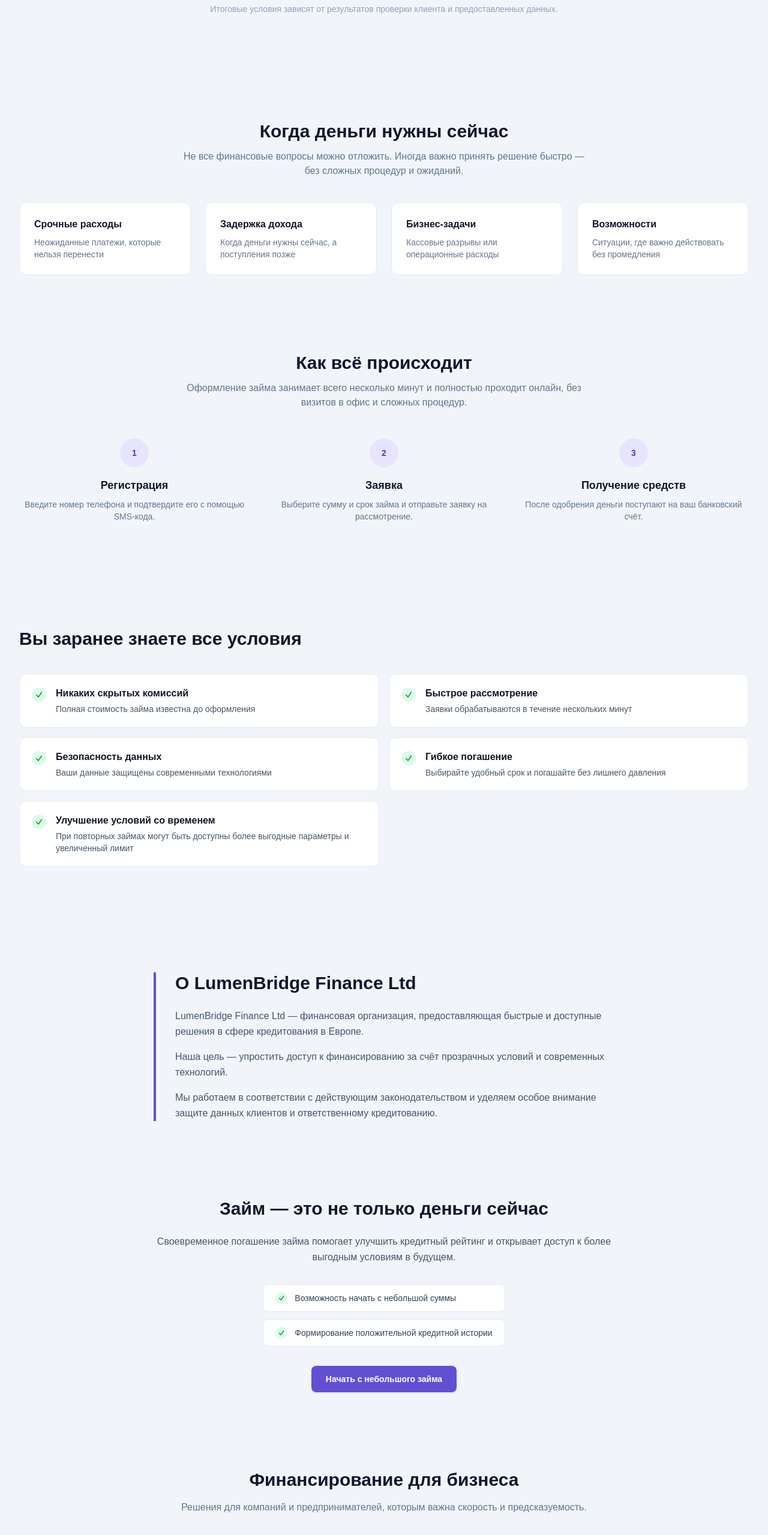
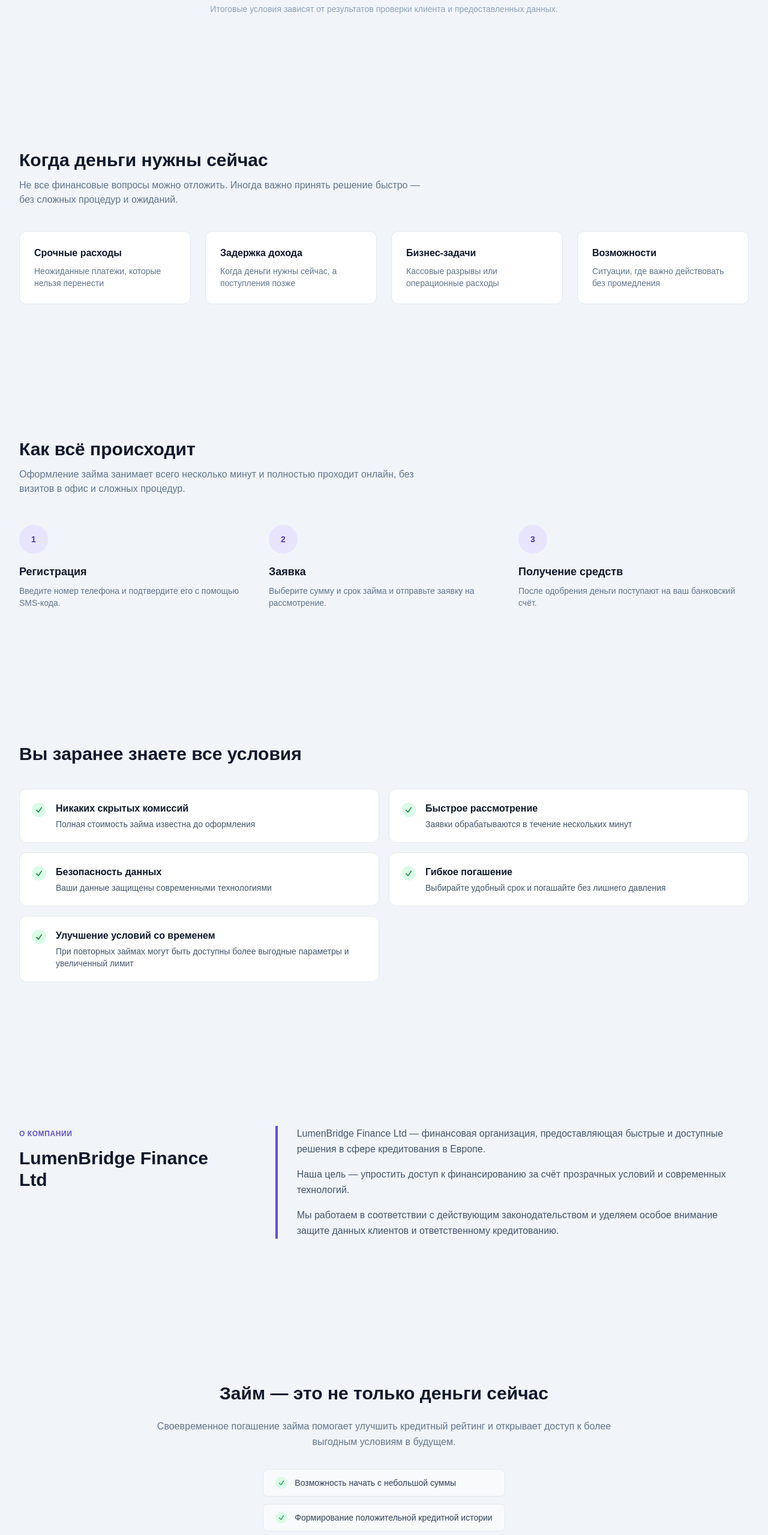
Before and after one commit to antonbukhalov13/04-fullstack-mvp, a Next.js app in the folder frontend/: page / in a window 1280 px wide. Shown: the part 1440-3999 px from the top of the page at 60% size. Built offline with nearby package versions, Linux system fonts and the light colour scheme.

Commit message:
redesign remaining landing sections

```diff
--- a/frontend/src/widgets/about-company/about-company.tsx
+++ b/frontend/src/widgets/about-company/about-company.tsx
@@ -1,13 +1,19 @@
 export function AboutCompany() {
   return (
-    <section id="about" className="py-16 scroll-mt-24">
-      <div className="mx-auto max-w-7xl px-4 sm:px-6 lg:px-8">
-        <div className="mx-auto max-w-3xl">
-          <div className="border-l-4 border-indigo-600 pl-6 sm:pl-8">
-            <h2 className="text-2xl sm:text-3xl font-bold text-slate-900">
-              О LumenBridge Finance Ltd
+    <section id="about" className="py-24 sm:py-32 scroll-mt-24">
+      <div className="mx-auto max-w-[100rem] px-4 sm:px-6 lg:px-8">
+        <div className="grid grid-cols-1 gap-8 lg:grid-cols-12 lg:gap-16">
+          <div className="lg:col-span-4">
+            <span className="text-xs font-semibold uppercase tracking-wider text-indigo-600">
+              О компании
+            </span>
+            <h2 className="mt-3 text-2xl sm:text-3xl font-bold text-slate-900">
+              LumenBridge Finance Ltd
             </h2>
-            <p className="mt-6 text-base text-slate-600 leading-relaxed">
+          </div>
+
+          <div className="lg:col-span-8 border-l-4 border-indigo-600 pl-6 sm:pl-8">
+            <p className="text-base text-slate-600 leading-relaxed">
               LumenBridge Finance Ltd — финансовая организация, предоставляющая
               быстрые и доступные решения в сфере кредитования в Европе.
             </p>
--- a/frontend/src/widgets/contact-form/contact-section.tsx
+++ b/frontend/src/widgets/contact-form/contact-section.tsx
@@ -2,7 +2,7 @@ import { ContactForm } from './contact-form';
 
 export function ContactSection() {
   return (
-    <section id="contact" className="py-16 scroll-mt-24">
+    <section id="contact" className="bg-[#f1f5f9] py-24 sm:py-28 scroll-mt-24">
       <div className="mx-auto max-w-7xl px-4 sm:px-6 lg:px-8">
         <div className="mx-auto max-w-3xl">
           <h2 className="text-2xl sm:text-3xl font-bold text-slate-900 text-center">
--- a/frontend/src/widgets/credit-history/credit-history.tsx
+++ b/frontend/src/widgets/credit-history/credit-history.tsx
@@ -7,13 +7,13 @@ const benefits = [
 
 export function CreditHistory() {
   return (
-    <section className="py-16">
+    <section className="py-24 sm:py-28">
       <div className="mx-auto max-w-7xl px-4 sm:px-6 lg:px-8">
         <div className="mx-auto max-w-3xl text-center">
           <h2 className="text-2xl sm:text-3xl font-bold text-slate-900">
             Займ — это не только деньги сейчас
           </h2>
-          <p className="mt-6 text-base text-slate-600 leading-relaxed">
+          <p className="mt-6 text-base text-slate-500 leading-relaxed">
             Своевременное погашение займа помогает улучшить кредитный рейтинг и
             открывает доступ к более выгодным условиям в будущем.
           </p>
@@ -21,9 +21,9 @@ export function CreditHistory() {
             {benefits.map((benefit) => (
               <div
                 key={benefit}
-                className="flex items-center gap-3 rounded-lg border border-slate-200 bg-white px-5 py-3"
+                className="flex items-center gap-3 rounded-lg border border-slate-200 bg-slate-50 px-5 py-3"
               >
-                <span className="flex h-5 w-5 shrink-0 items-center justify-center rounded-full bg-green-100 text-green-700">
+                <span className="flex h-5 w-5 shrink-0 items-center justify-center rounded-full bg-green-100 text-green-600">
                   <svg
                     className="h-3 w-3"
                     fill="none"
@@ -45,7 +45,7 @@ export function CreditHistory() {
           <div className="mt-8">
             <Link
               href="/apply?type=individual"
-              className="inline-flex items-center justify-center rounded-lg bg-indigo-600 px-6 py-3 text-sm font-semibold text-white shadow-sm hover:bg-indigo-700 transition-colors"
+              className="inline-flex items-center justify-center rounded-lg bg-indigo-600 px-6 py-3 text-sm font-semibold text-white shadow-sm transition-colors hover:bg-indigo-700"
             >
               Начать с небольшого займа
             </Link>
--- a/frontend/src/widgets/faq-preview/faq-preview.tsx
+++ b/frontend/src/widgets/faq-preview/faq-preview.tsx
@@ -20,7 +20,7 @@ const questions = [
 
 export function FaqPreview() {
   return (
-    <section className="py-16">
+    <section className="bg-[#f1f5f9] py-24 sm:py-28">
       <div className="mx-auto max-w-7xl px-4 sm:px-6 lg:px-8">
         <h2 className="text-2xl sm:text-3xl font-bold text-slate-900 text-center">
           Часто задаваемые вопросы
--- a/frontend/src/widgets/for-business/for-business.tsx
+++ b/frontend/src/widgets/for-business/for-business.tsx
@@ -10,18 +10,24 @@ const advantages = [
 
 export function ForBusiness() {
   return (
-    <section className="py-16">
-      <div className="mx-auto max-w-7xl px-4 sm:px-6 lg:px-8">
-        <div className="mx-auto max-w-3xl">
-          <h2 className="text-2xl sm:text-3xl font-bold text-slate-900 text-center">
+    <section className="bg-[#f1f5f9] py-24 sm:py-28">
+      <div className="mx-auto max-w-[100rem] px-4 sm:px-6 lg:px-8">
+        <div className="grid grid-cols-1 gap-8 lg:grid-cols-12 lg:gap-16">
+          <div className="lg:col-span-4">
+            <span className="text-xs font-semibold uppercase tracking-wider text-indigo-600">
+              Для бизнеса
+            </span>
+            <h2 className="mt-3 text-2xl sm:text-3xl font-bold text-slate-900">
               Финансирование для бизнеса
             </h2>
-          <p className="mt-4 text-center text-slate-500">
+            <p className="mt-4 text-slate-500">
               Решения для компаний и предпринимателей, которым важна скорость и
               предсказуемость.
             </p>
+          </div>
 
-          <ul className="mt-8 space-y-3">
+          <div className="lg:col-span-8 border-l-4 border-indigo-600 pl-6 sm:pl-8">
+            <ul className="space-y-3">
               {advantages.map((item) => (
                 <li
                   key={item}
@@ -54,7 +60,7 @@ export function ForBusiness() {
               </p>
             </div>
 
-          <div className="mt-8 text-center">
+            <div className="mt-8">
               <Link
                 href="/apply?type=business"
                 className="inline-flex items-center justify-center rounded-lg bg-indigo-600 px-6 py-3 text-sm font-semibold text-white shadow-sm hover:bg-indigo-700 transition-colors"
@@ -64,6 +70,7 @@ export function ForBusiness() {
             </div>
           </div>
         </div>
+      </div>
     </section>
   );
 }
--- a/frontend/src/widgets/how-it-works/how-it-works.tsx
+++ b/frontend/src/widgets/how-it-works/how-it-works.tsx
@@ -21,20 +21,20 @@ export function HowItWorks() {
   ];
 
   return (
-    <section className="py-16">
-      <div className="mx-auto max-w-7xl px-4 sm:px-6 lg:px-8">
-        <h2 className="text-2xl sm:text-3xl font-bold text-slate-900 text-center">
+    <section className="py-24 sm:py-28">
+      <div className="mx-auto max-w-[100rem] px-4 sm:px-6 lg:px-8">
+        <h2 className="text-2xl sm:text-3xl font-bold text-slate-900">
           Как всё происходит
         </h2>
-        <p className="mt-3 text-center text-slate-500 max-w-2xl mx-auto">
+        <p className="mt-3 text-slate-500 max-w-2xl">
           Оформление займа занимает всего несколько минут и полностью проходит
           онлайн, без визитов в офис и сложных процедур.
         </p>
 
         <div className="mt-12 grid grid-cols-1 md:grid-cols-3 gap-8">
           {steps.map((step) => (
-            <div key={step.number} className="text-center">
-              <div className="mx-auto flex h-12 w-12 items-center justify-center rounded-full bg-indigo-100 text-indigo-700 text-sm font-bold">
+            <div key={step.number}>
+              <div className="flex h-12 w-12 items-center justify-center rounded-full bg-indigo-100 text-indigo-700 text-sm font-bold">
                 {step.number}
               </div>
               <h3 className="mt-4 text-lg font-semibold text-slate-900">
--- a/frontend/src/widgets/trust-block/trust-block.tsx
+++ b/frontend/src/widgets/trust-block/trust-block.tsx
@@ -7,19 +7,19 @@ const points = [
 
 export function TrustBlock() {
   return (
-    <section className="py-16">
-      <div className="mx-auto max-w-7xl px-4 sm:px-6 lg:px-8 text-center">
-        <h2 className="text-2xl sm:text-3xl font-bold text-slate-900">
+    <section className="py-24 sm:py-28">
+      <div className="mx-auto max-w-[100rem] px-4 sm:px-6 lg:px-8">
+        <h2 className="max-w-2xl text-2xl sm:text-3xl font-bold text-slate-900">
           Работаем прозрачно и в рамках закона
         </h2>
 
-        <div className="mt-10 mx-auto max-w-3xl grid grid-cols-1 sm:grid-cols-2 gap-6">
+        <div className="mt-10 grid grid-cols-1 sm:grid-cols-2 lg:grid-cols-4 gap-6">
           {points.map((point) => (
             <div
               key={point}
-              className="flex items-center gap-3 rounded-xl bg-white border border-slate-200 p-5"
+              className="flex items-center gap-3 rounded-xl border border-slate-200 bg-slate-50 p-5"
             >
-              <span className="flex h-8 w-8 shrink-0 items-center justify-center rounded-full bg-green-100 text-green-700">
+              <span className="flex h-8 w-8 shrink-0 items-center justify-center rounded-full bg-green-100 text-green-600">
                 <svg
                   className="h-4 w-4"
                   fill="none"
--- a/frontend/src/widgets/when-money-needed/when-money-needed.tsx
+++ b/frontend/src/widgets/when-money-needed/when-money-needed.tsx
@@ -19,12 +19,12 @@ const cards = [
 
 export function WhenMoneyNeeded() {
   return (
-    <section className="py-16">
-      <div className="mx-auto max-w-7xl px-4 sm:px-6 lg:px-8">
-        <h2 className="text-2xl sm:text-3xl font-bold text-slate-900 text-center">
+    <section className="py-24 sm:py-28">
+      <div className="mx-auto max-w-[100rem] px-4 sm:px-6 lg:px-8">
+        <h2 className="text-2xl sm:text-3xl font-bold text-slate-900">
           Когда деньги нужны сейчас
         </h2>
-        <p className="mt-3 text-center text-slate-500 max-w-2xl mx-auto">
+        <p className="mt-3 text-slate-500 max-w-2xl">
           Не все финансовые вопросы можно отложить. Иногда важно принять решение
           быстро — без сложных процедур и ожиданий.
         </p>
```
Also changed, not shown: frontend/src/widgets/client-safety/client-safety.tsx (+14 -8 lines), frontend/src/widgets/contact-details/contact-details.tsx (+7 -4 lines). Lines whose indentation alone changed are shown as unchanged.
